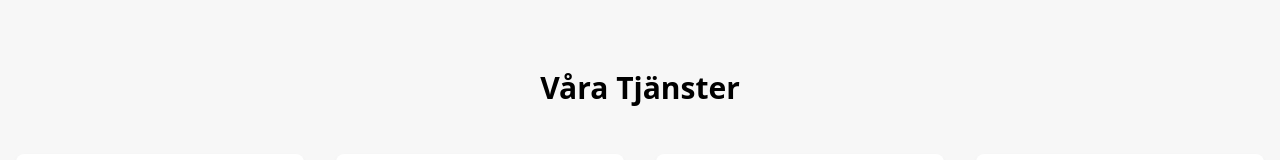
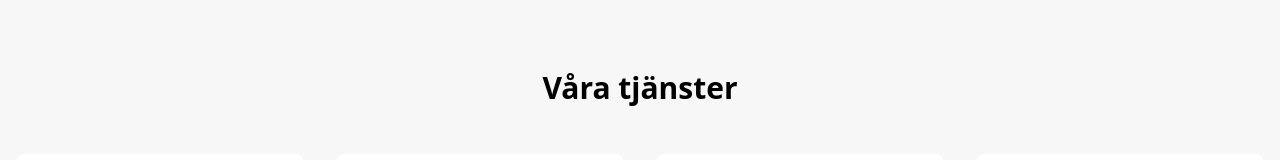
Before and after one commit to johanoloflindberg/rehabklinken-webbsida, a React (Vite) app: page / in a window 1280 px wide. Shown: the part 474-634 px from the top of the page. Built offline with nearby package versions, Linux system fonts and the light colour scheme.

Commit message:
Fix typo in services section
Corrected typo in the "Våra Tjänster" heading to "Våra tjänster".

```diff
--- a/src/pages/Index.tsx
+++ b/src/pages/Index.tsx
@@ -1,3 +1,4 @@
+
 import { Activity, Heart, Users, Brain } from "lucide-react";
 import Hero from "@/components/Hero";
 import Navigation from "@/components/Navigation";
@@ -36,7 +37,7 @@ const Index = () => {
       <section className="py-16 bg-rehab-gray-100">
         <div className="container mx-auto px-4">
           <h2 className="text-3xl font-bold text-center text-rehab-black mb-12">
-            Våra Tjänster
+            Våra tjänster
           </h2>
           <div className="grid grid-cols-1 md:grid-cols-2 lg:grid-cols-4 gap-8">
             {services.map((service) => (
```
